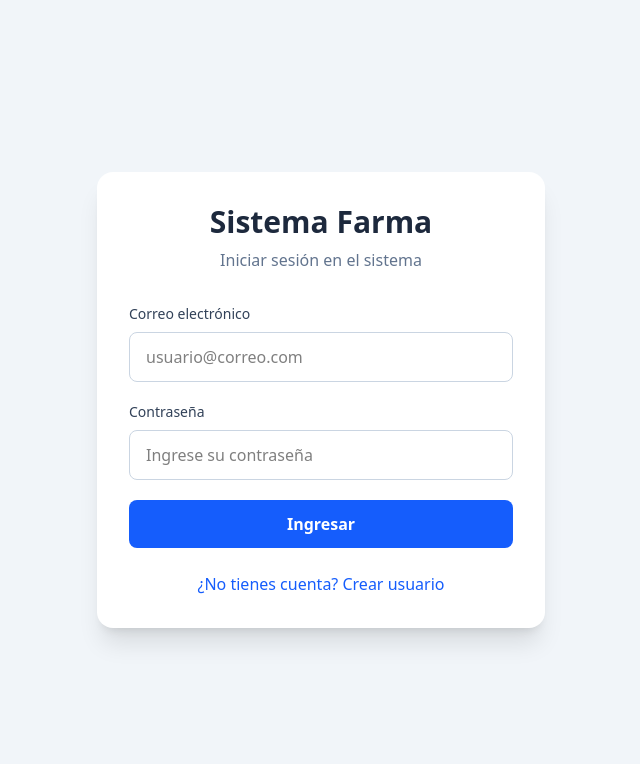
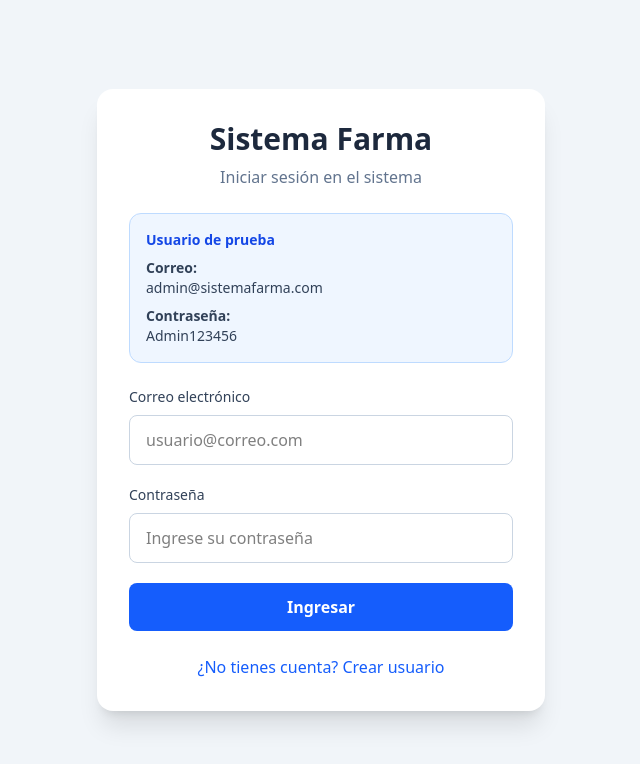
Before and after one commit to Diego-Jimy/sistema-Farma, a React (Vite) app: page /#/login in a window 1280 px wide. Shown: the top 764 px of the page, without its empty margins (319-959 px from the left). Built offline with nearby package versions, Linux system fonts and the light colour scheme; no server answers.

Commit message:
feat: show demo credentials on login

```diff
--- a/src/pages/Login.jsx
+++ b/src/pages/Login.jsx
@@ -29,11 +29,13 @@ export default function Login() {
 
       if (modoRegistro) {
         if (contraseña.length < 6) {
-          return setError('La contraseña debe tener mínimo 6 caracteres')
+          setError('La contraseña debe tener mínimo 6 caracteres')
+          return
         }
 
         if (contraseña !== confirmarContraseña) {
-          return setError('Las contraseñas no coinciden')
+          setError('Las contraseñas no coinciden')
+          return
         }
 
         await registrarUsuario(correo, contraseña)
@@ -60,7 +62,7 @@ export default function Login() {
   return (
     <div className="min-h-screen bg-slate-100 flex items-center justify-center px-4">
       <div className="w-full max-w-md bg-white rounded-2xl shadow-xl p-8">
-        <div className="text-center mb-8">
+        <div className="text-center mb-6">
           <h1 className="text-3xl font-bold text-slate-800">
             Sistema Farma
           </h1>
@@ -71,6 +73,26 @@ export default function Login() {
               : 'Iniciar sesión en el sistema'}
           </p>
         </div>
+
+        {!modoRegistro && (
+          <div className="bg-blue-50 border border-blue-200 rounded-xl p-4 mb-6">
+            <h3 className="text-sm font-bold text-blue-700 mb-2">
+              Usuario de prueba
+            </h3>
+
+            <p className="text-sm text-slate-700">
+              <span className="font-semibold">Correo:</span>
+              <br />
+              admin@sistemafarma.com
+            </p>
+
+            <p className="text-sm text-slate-700 mt-2">
+              <span className="font-semibold">Contraseña:</span>
+              <br />
+              Admin123456
+            </p>
+          </div>
+        )}
 
         {error && (
           <div className="bg-red-100 text-red-600 px-4 py-3 rounded-lg mb-5">
@@ -148,6 +170,7 @@ export default function Login() {
             onClick={() => {
               setModoRegistro(!modoRegistro)
               setError('')
+              setConfirmarContraseña('')
             }}
             className="text-blue-600 hover:text-blue-700 font-medium"
           >
```
